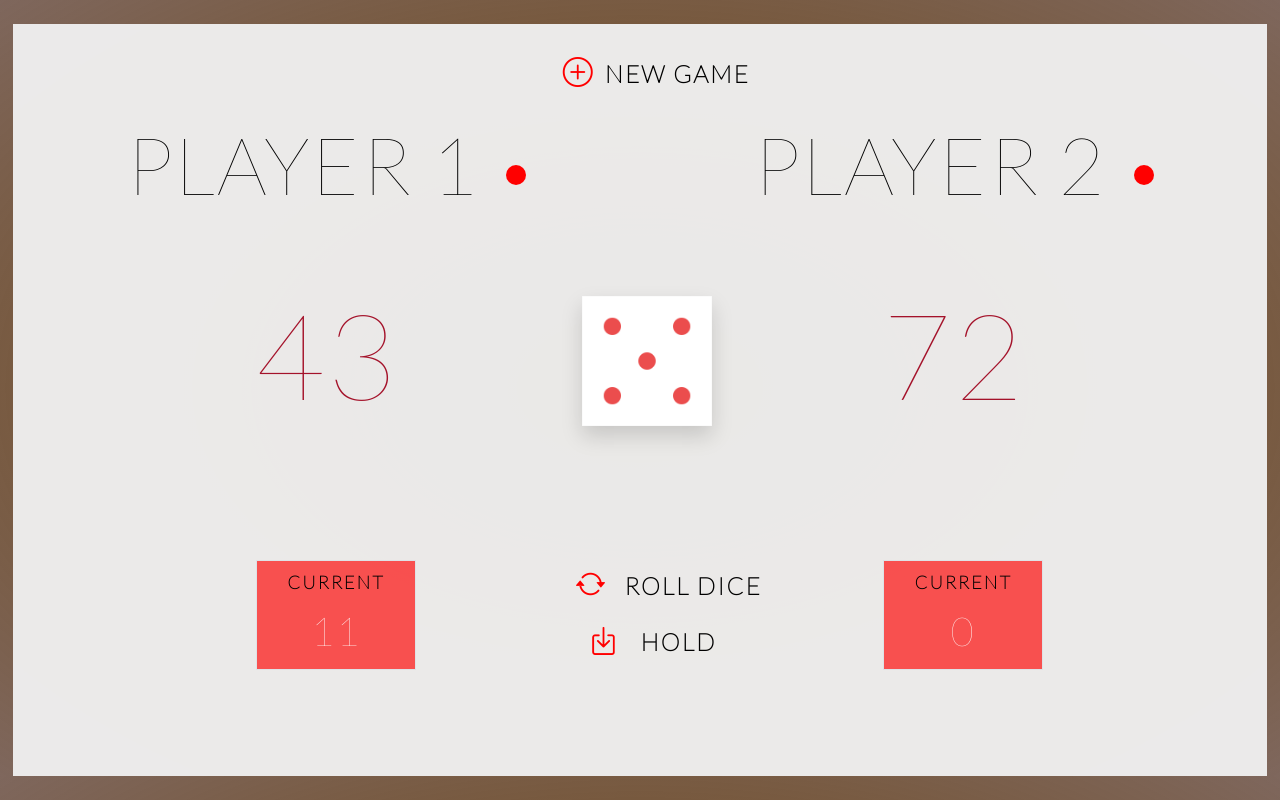
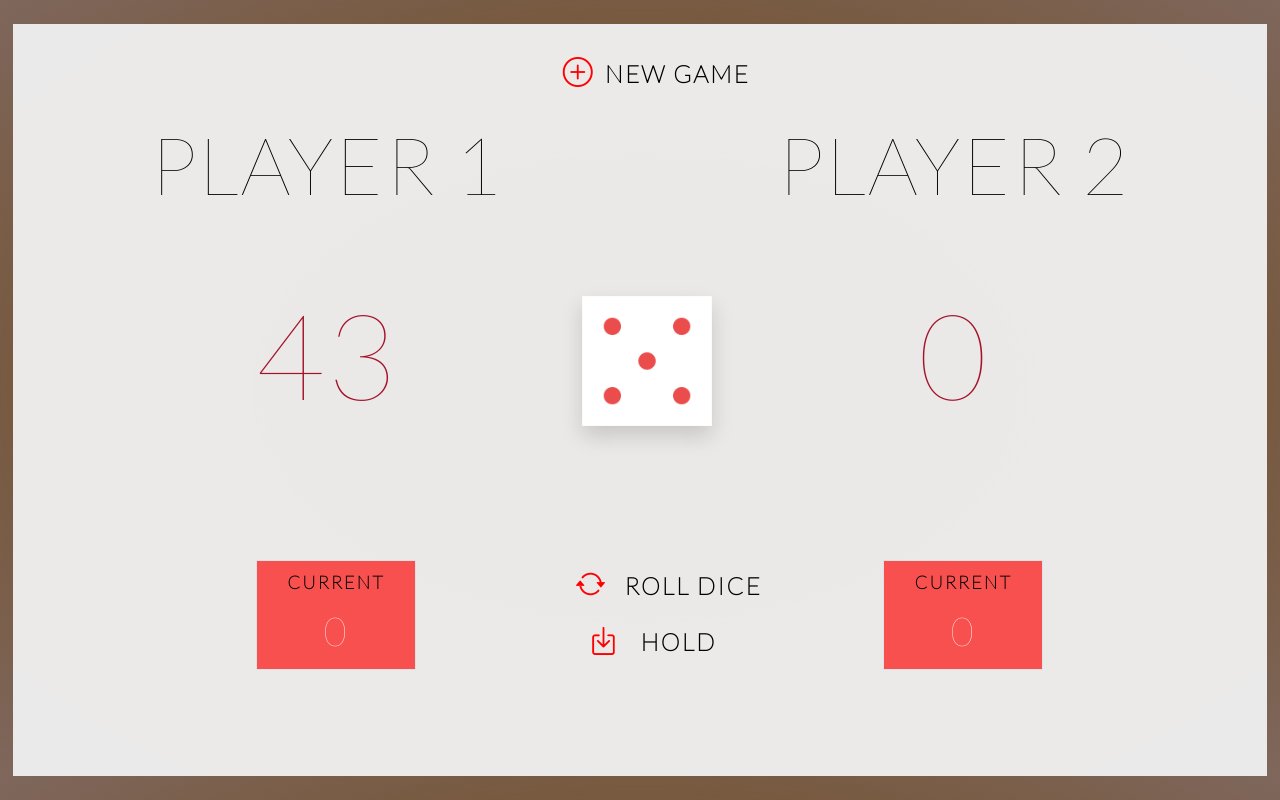
Before and after one commit to DThibaud/Dice.Game, a plain HTML site: page index.html in a window 1280 px wide. Drawn offline with nearby package versions, Linux system fonts and the light colour scheme.

Commit message:
Update index.html

```diff
--- a/index.html
+++ b/index.html
@@ -1,35 +1,45 @@
 <!DOCTYPE html>
 <html lang="en">
+
 <head>
     <meta charset="UTF-8">
     <meta name="viewport" content="width=device-width, initial-scale=1.0">
     <meta http-equiv="X-UA-Compatible" content="IE-edge">
     <title>Dice Game</title>
 
-        <link href="https://cdn.jsdelivr.net/npm/bootstrap@5.3.0-alpha1/dist/css/bootstrap.min.css" rel="stylesheet" integrity="sha384-GLhlTQ8iRABdZLl6O3oVMWSktQOp6b7In1Zl3/Jr59b6EGGoI1aFkw7cmDA6j6gD" crossorigin="anonymous">
+    <link href="https://cdn.jsdelivr.net/npm/bootstrap@5.3.0-alpha1/dist/css/bootstrap.min.css" rel="stylesheet"
+        integrity="sha384-GLhlTQ8iRABdZLl6O3oVMWSktQOp6b7In1Zl3/Jr59b6EGGoI1aFkw7cmDA6j6gD" crossorigin="anonymous">
     <link rel="stylesheet" href="https://cdn.jsdelivr.net/npm/bootstrap-icons@1.3.0/font/bootstrap-icons.css">
     <link rel="stylesheet" href="./style.css">
 </head>
 
+<!--Background-->
+
 <body class="text-center background" id="backGround">
 
+    <!--Mainboard-->
     <div class="row mainBoard mx-auto" id="mainBoard">
 
+        <!--PLayer 1 board & Points-->
         <div class="col-6 playerOneBoard text-center" id="playerOneBoard">
-                <p class="playerName"  id="playerNameOne">Player 1
-                     <i class="dot ms-2" id="dotOne"></i></p>
+            <p class="playerName" id="playerNameOne">Player 1 </p>
             <p class="totalScore" id="totalOne">43</p>
+
+            <!--Box for current Points-->
             <div class="botbox border g-0" id="botBoxOne">
                 <p class="currentOne " id="currentOne">current
-                        <p class="currentPoints" id="currentPointsOne">11</p>
+                <p class="currentPoints" id="currentPointsOne">0</p>
                 </p>
             </div>
         </div>
 
+        <!--Player 2 board & Points-->
         <div class="col-6 playerTwoBoard align-items-center" id="playerTwoBoard">
             <p class="playerName " id="playerNameTwo">Player 2
-                    <i class="dot ms-2" id="dotTwo"></i></p>
-                <p class="totalScore" id="totalTwo">72</p>
+            </p>
+            <p class="totalScore" id="totalTwo">0</p>
+
+            <!--Box Current Points-->
             <div class="botbox border g-0  " id="botBoxTwo">
                 <p class="currentTwo " id="currentTwo">current</p>
                 <p class="currentPoints " id="currentPointsTwo">0</p>
@@ -37,7 +47,8 @@
             </div>
         </div>
 
-            <div class="interface" id="interface" >
+        <!--Interface & Dice-->
+        <div class="interface" id="interface">
             <button class="newGameBtn" id="newGameBtn">
                 <i class="bi bi-plus-circle me-2"></i>New Game</button>
             <img class="dice shadow" src="./images/dice-5.png" alt="dice" id="dice">
@@ -47,9 +58,12 @@
                 <i class="bi bi-box-arrow-in-down me-3"></i>Hold</button>
         </div>
 
-
+        <!--Script-->
 
         <script src="./script.js"></script>
-        <script src="https://cdn.jsdelivr.net/npm/bootstrap@5.3.0-alpha1/dist/js/bootstrap.bundle.min.js" integrity="sha384-w76AqPfDkMBDXo30jS1Sgez6pr3x5MlQ1ZAGC+nuZB+EYdgRZgiwxhTBTkF7CXvN" crossorigin="anonymous"></script>
+        <script src="https://cdn.jsdelivr.net/npm/bootstrap@5.3.0-alpha1/dist/js/bootstrap.bundle.min.js"
+            integrity="sha384-w76AqPfDkMBDXo30jS1Sgez6pr3x5MlQ1ZAGC+nuZB+EYdgRZgiwxhTBTkF7CXvN"
+            crossorigin="anonymous"></script>
 </body>
+
 </html>
```
Lines whose indentation alone changed are shown as unchanged.
